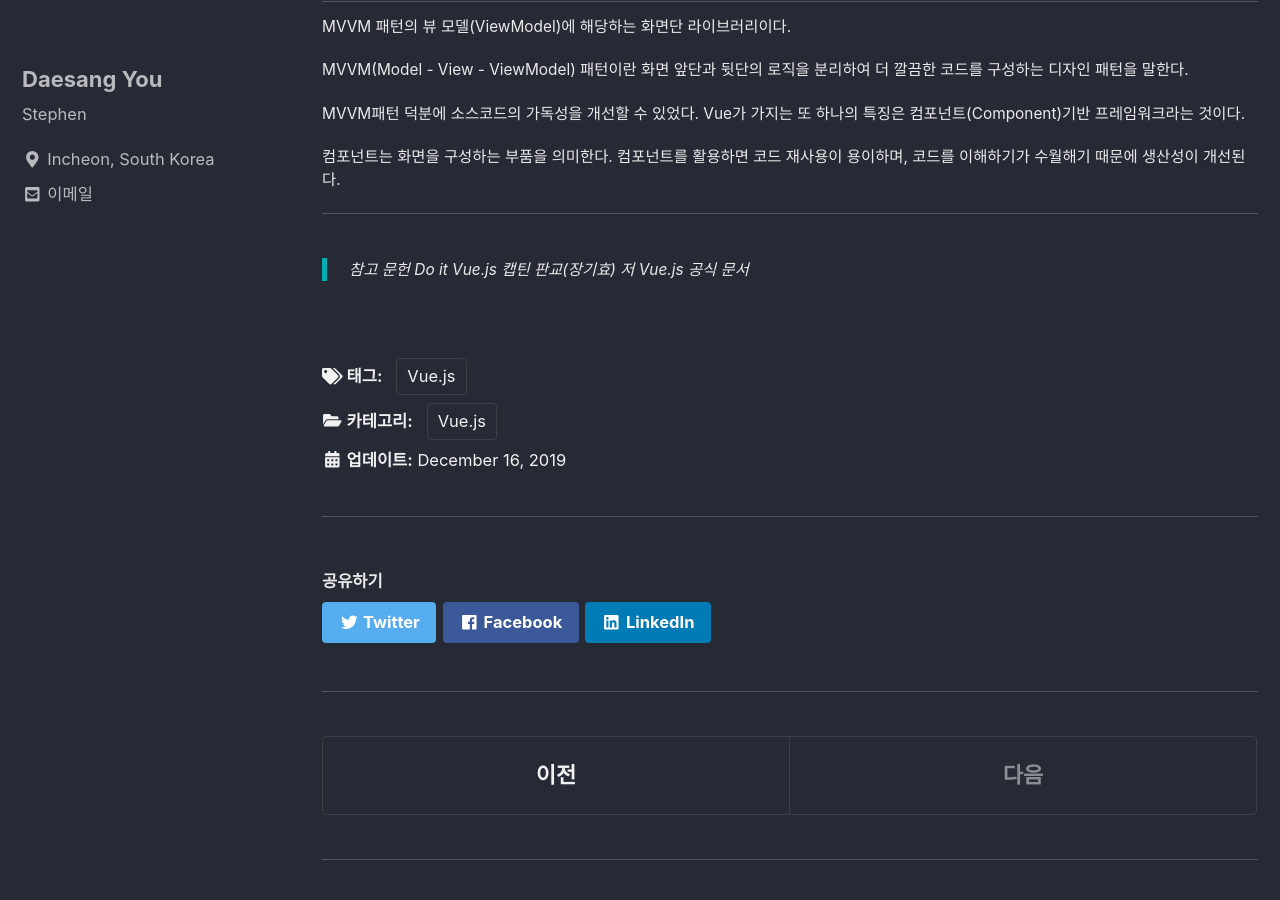
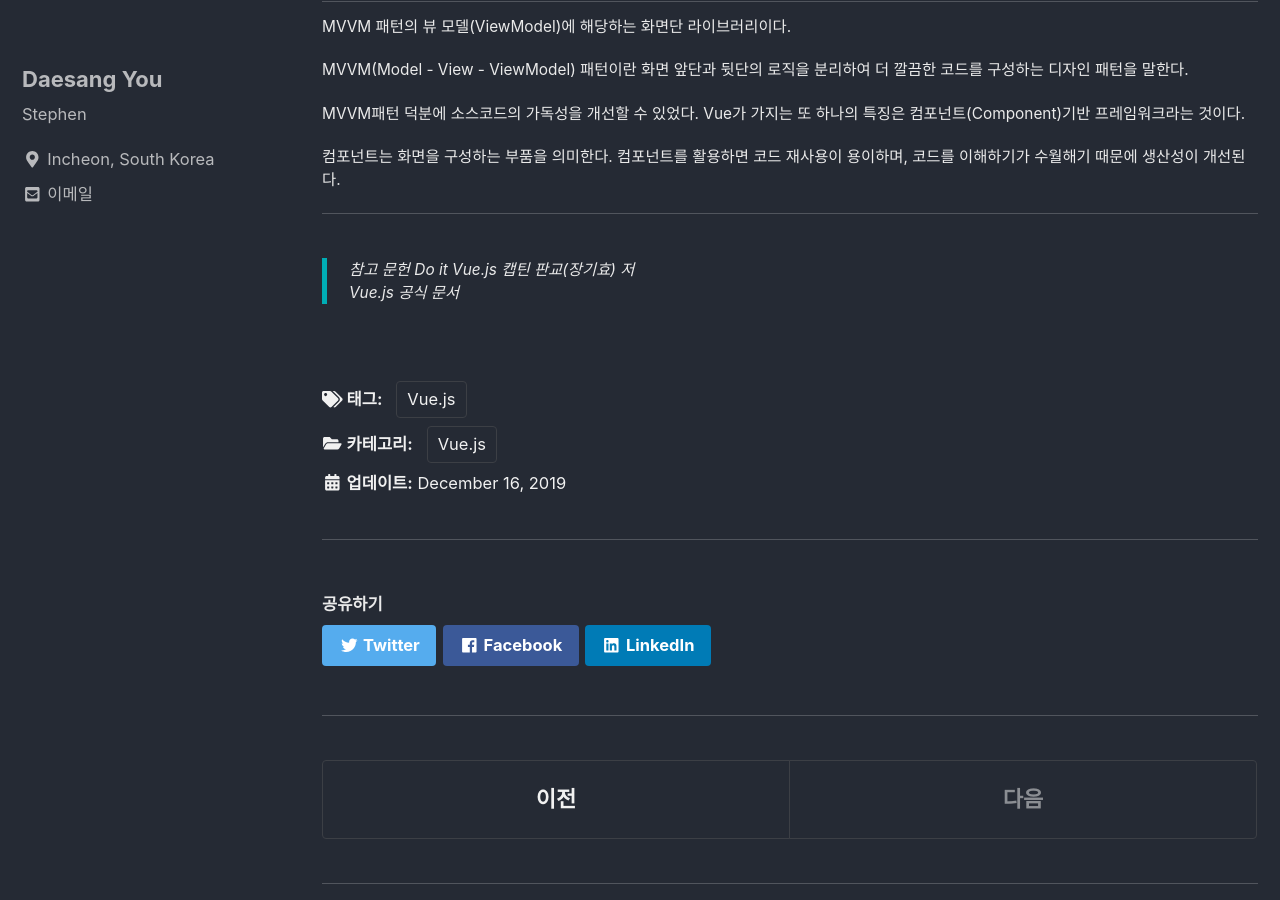
Before and after one commit to eotkd4791/eotkd4791.github.io, a Jekyll site: the page built from _posts/VueJS/2019-12-16-vue-01.md, in a window 1280 px wide and 900 px high, scrolled down 1488 px. Built offline with Jekyll 4.4.1, drawn with Linux system fonts in a browser that asks for light colours; cached includes are drawn as plain includes; comment, search, counter and statistics services are not loaded.

Commit message:
Update 2019-12-16-vue-01.md

```diff
--- a/_posts/VueJS/2019-12-16-vue-01.md
+++ b/_posts/VueJS/2019-12-16-vue-01.md
@@ -74,5 +74,5 @@ MVVM패턴 덕분에 소스코드의 가독성을 개선할 수 있었다. Vue
 ---
 
 >참고 문헌
->Do it Vue.js 캡틴 판교(장기효) 저
+>Do it Vue.js 캡틴 판교(장기효) 저<br>
 >Vue.js 공식 문서
```
